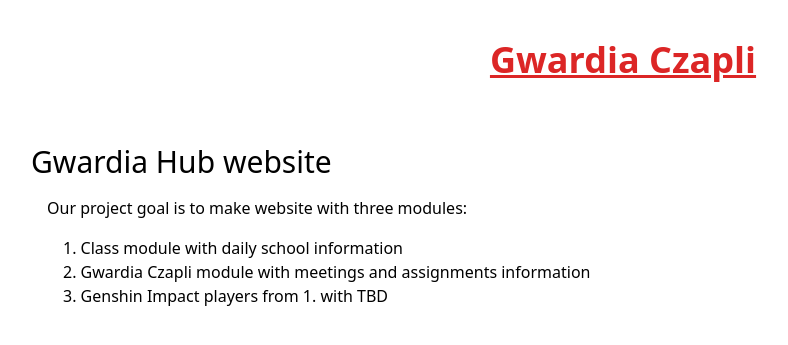
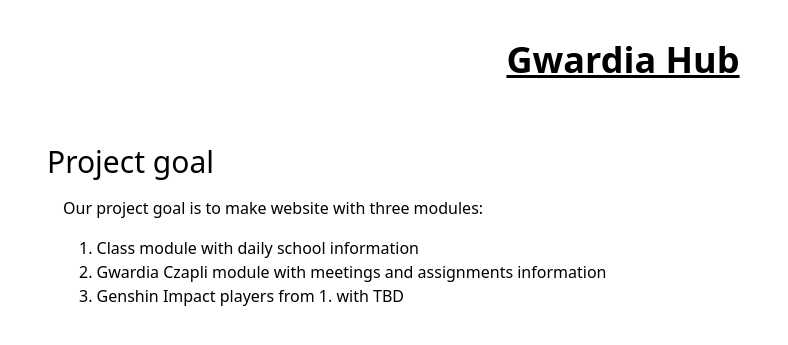
Before and after one commit to Gwardia-Czapli/GwardiaHub, a Django app: page / in a window 1280 px wide. Shown: the top 345 px of the page, without its empty margins (17-805 px from the left). Run offline with Django 5.2, Linux system fonts and the light colour scheme; some libraries are stand-ins or nearby versions.

Commit message:
Fixes based on #16 feedback - Changed alignment for 6 and 7, so h1 is centered, but rest of flex is left-aligned - Changed h1 to Gwardia Hub - Changed h2 to Project goal - Deleted not used justify content in line 8

```diff
--- a/core/templates/core/index.html
+++ b/core/templates/core/index.html
@@ -3,10 +3,10 @@
 {% block title %}Strona Główna{% endblock %}
 
 {% block content %}
-    <div class="flex flex-col flex-nowrap items-center">
-        <h1 class="text-4xl font-bold underline text-red-600 mt-10 mb-16">Gwardia Czapli</h1>
-        <div class="flex flex-col flex-nowrap items-start mr-auto ml-16">
-            <h2 class="text-3xl -ml-4">Gwardia Hub website</h2>
+    <div class="flex flex-col flex-nowrap items-start">
+        <h1 class="text-4xl font-bold underline mt-10 mb-16 self-center">Gwardia Hub</h1>
+        <div class="flex flex-col flex-nowrap items-start ml-20">
+            <h2 class="text-3xl -ml-4">Project goal</h2>
             <p class="text-baseline mt-4">Our project goal is to make website with three modules:</p>
             <ol class="text-baseline mt-4 ml-4 list-decimal list-inside">
                 <li>Class module with daily school information</li>
```
